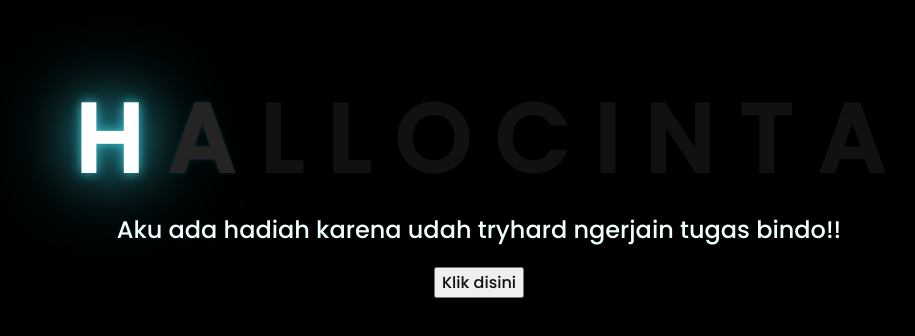
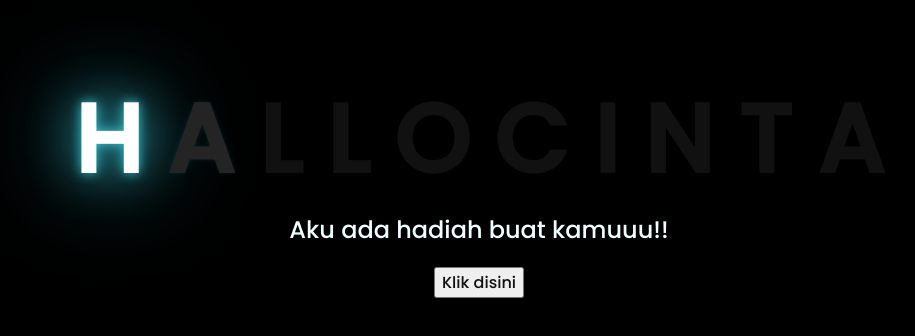
Before and after one commit to Ihsan418/forcinta, a plain HTML site: page index.html in a window 1280 px wide. Shown: the part 226-562 px from the top of the page, without its empty margins (169-1084 px from the left). Drawn offline with Linux system fonts and the light colour scheme.

Commit message:
Add files via upload

```diff
--- a/index.html
+++ b/index.html
@@ -23,7 +23,7 @@
         <span>A</span>
     </div>
     <div class="description">
-        <span>Aku ada hadiah karena udah tryhard ngerjain tugas bindo!!</span>
+        <span>Aku ada hadiah buat kamuuu!!</span>
     </div>
     <div class="button">
         <button>
```
